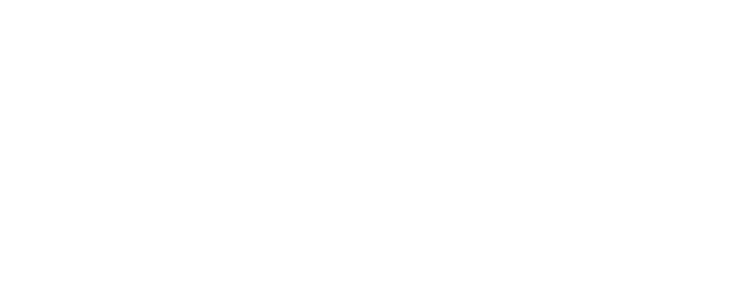
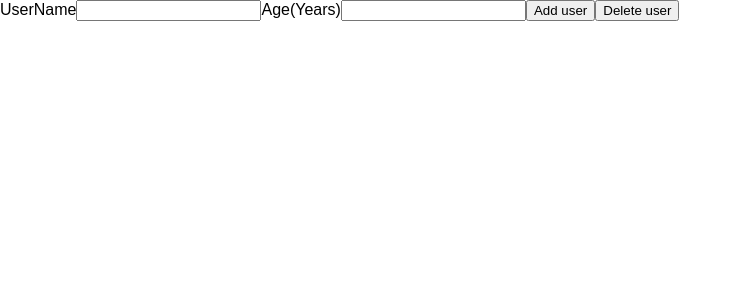
Before and after one commit to MwauStephen/Add-Delete-User, a React (Create React App) app: page / in a window 1280 px wide. Shown: the top 300 px of the page, without its empty margins (0-741 px from the left). Built offline with nearby package versions, Linux system fonts and the light colour scheme.

Commit message:
imported the add user component

```diff
--- a/src/App.js
+++ b/src/App.js
@@ -1,10 +1,10 @@
-import React from 'react';
-
+import React from "react";
+import AddUser from "./Components/Users/AddUser";
 
 function App() {
   return (
     <div>
-
+      <AddUser />
     </div>
   );
 }
```
